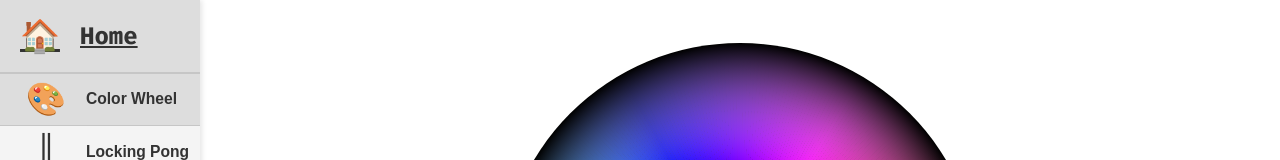
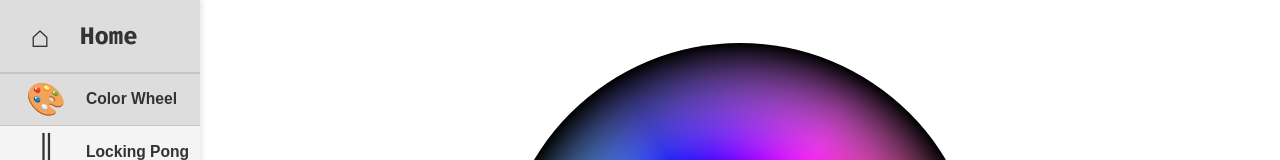
Before and after one commit to reijne/web_app, a React (Create React App) app: page / in a window 1280 px wide. Both pictures are taken after a click on the button "View Projects". Shown: the top 160 px of the page. Built offline with nearby package versions, Linux system fonts and the light colour scheme.

Commit message:
Fix home button in projects page
No longer just refresh the page, update the state of the app.

```diff
--- a/src/App.tsx
+++ b/src/App.tsx
@@ -21,7 +21,7 @@ function App() {
             case 'projects':
                 return (
                     <Suspense fallback={<Loading />}>
-                        <Projects />
+                        <Projects setCurrentPage={handlePageSelect} />
                     </Suspense>
                 );
             case 'home':
--- a/src/Projects/index.tsx
+++ b/src/Projects/index.tsx
@@ -1,6 +1,7 @@
 import React, { startTransition, Suspense, useState } from 'react';
 
-import { Loading } from '../components/Loading';
+import { Loading } from '../components';
+import { Page } from '../types';
 
 import './Projects.css';
 
@@ -45,12 +46,16 @@ const THREE_PROJECTS: ThreeProject[] = [
     { type: 'three', name: 'demo', label: 'Three Demo', icon: '③' },
 ];
 
-function Projects() {
+function Projects({ setCurrentPage }: { setCurrentPage: (page: Page) => void }) {
     const [selectedProject, setSelectedProject] = useState<ProjectName>('colorWheel');
 
     return (
         <div className="projects-container">
-            <Sidebar selectedProject={selectedProject} onSelectProject={setSelectedProject} />
+            <Sidebar
+                selectedProject={selectedProject}
+                onSelectProject={setSelectedProject}
+                setCurrentPage={setCurrentPage}
+            />
             <Suspense fallback={<Loading />} key={selectedProject}>
                 <div className="projects-content">{PROJECT_MAPPING[selectedProject]}</div>
             </Suspense>
@@ -61,9 +66,10 @@ function Projects() {
 interface SidebarProps {
     selectedProject: ProjectName | null;
     onSelectProject: (project: ProjectName) => void;
+    setCurrentPage: (page: Page) => void;
 }
 
-function Sidebar({ selectedProject, onSelectProject }: SidebarProps) {
+function Sidebar({ selectedProject, onSelectProject, setCurrentPage }: SidebarProps) {
     const handleProjectSelect = (project: ProjectName) => {
         startTransition(() => {
             onSelectProject(project);
@@ -83,9 +89,9 @@ function Sidebar({ selectedProject, onSelectProject }: SidebarProps) {
 
     return (
         <div className="sidebar">
-            <a href="/" className="sidebar-link home-link">
-                <div className="icon">🏠</div> <h2>Home</h2>
-            </a>
+            <div onClick={() => setCurrentPage('home')} className="sidebar-link home-link">
+                <div className="icon">⌂</div> <h2>Home</h2>
+            </div>
 
             {PURE_PROJECTS.map(project => renderSelectProjectButton(project))}
             {THREE_PROJECTS.map(project => renderSelectProjectButton(project))}
```
